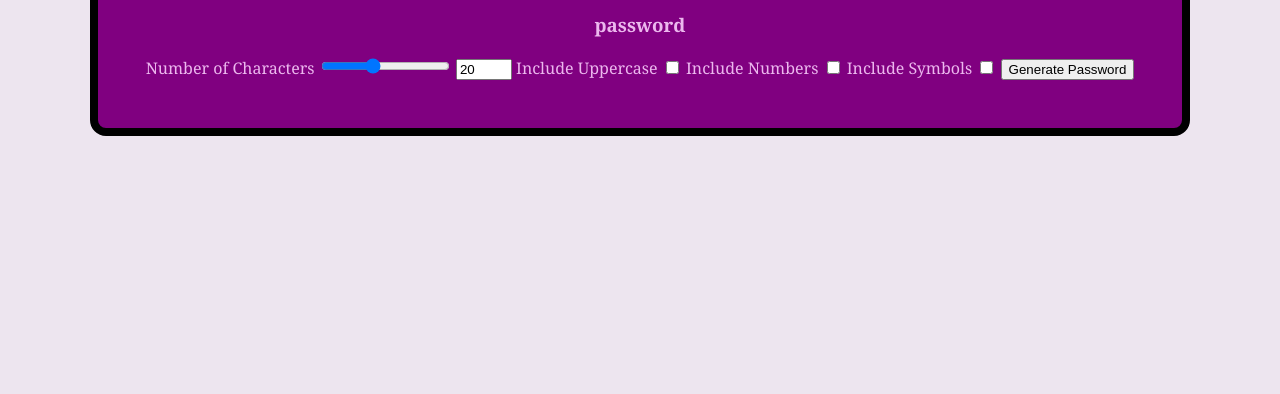
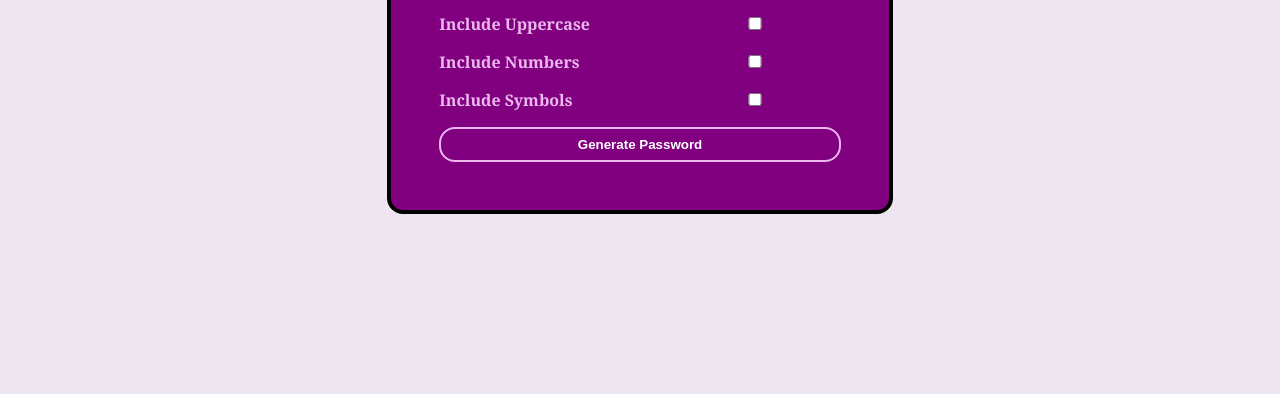
Before and after one commit to latifahmh1/PasswordGenerator, a plain HTML site: page index.html in a window 1280 px wide. Shown: the part 406-800 px from the top of the page. Drawn offline with Linux system fonts and the light colour scheme.

Commit message:
added styling, a button, and pointer

```diff
--- a/index.html
+++ b/index.html
@@ -11,14 +11,19 @@
 <body>
 
     <div class="container">
-        <h1>Password Generator</h1>
-        <h3>password</h3>
+        <h1 class="title">Password Generator</h1>
+        <h3 class="password-display">password</h3>
 
-            <form>
+            <form class="form">
 
                 <label for="characterAmountNumber">Number of Characters</label>
-                <input type="range" min="1" max="50" value="20" id="characterAmountRange">
-                <input type="number" min="1" max="50" value="20" id="characterAmountNumber">
+
+                <div class="character-amount-container">
+
+                    <input type="range" min="1" max="50" value="20" id="characterAmountRange">
+                    <input class="number-input" type="number" min="1" max="50" value="20" id="characterAmountNumber">
+
+                </div>
 
                 <label for="includeUppercase"> Include Uppercase</label>
                 <input type="checkbox" id="includeUppercase">
@@ -29,7 +34,7 @@
                 <label for="includeSymbols"> Include Symbols</label>
                 <input type="checkbox" id="includedUppercase">
 
-                <button type="submit">Generate Password</button>
+                <button type="submit" class="btn">Generate Password</button>
 
             </form>
 
--- a/style.css
+++ b/style.css
@@ -7,7 +7,6 @@ body {
     justify-content: center;
     align-items:center;
     font-family:Georgia, 'Times New Roman', Times, serif;
-
 }
 
 .container {
@@ -15,10 +14,71 @@ body {
     background-color: purple;
     padding: 3rem;
     border-radius: 1rem;
-    border: 8px solid black;
+    border: 4px solid black;
     display:flex;
     justify-content: center;
     align-items: center;
     flex-direction: column;
+}
 
+.form {
+
+    display: grid;
+    grid-template-columns: auto auto;
+    row-gap: 1rem;
+    column-gap: 3rem;
+    justify-content:center;
+    align-items: center;
 }
+
+.title{
+
+    margin: 0;
+    text-align: center;
+}
+
+label{
+
+    font-weight: bold;
+}
+
+.character-amount-container{
+
+    display:flex;
+    align-items: center;
+}
+
+.number-input{
+
+    width: 2rem;
+}
+
+.password-display{
+    background-color: white;
+    color: black;
+    padding: 1rem;
+    border: 2px dashed black;
+    height: 2rem;
+    width: 350px;
+    display: flex;
+    justify-content: center;
+    align-items: center;
+    word-break: break-all;
+    border-radius: .5rem;
+}
+
+.btn{
+
+    grid-column: span 2;
+    background-color: transparent;
+    border: 2px solid rgb(236, 184, 238);
+    color: white;
+    padding: .5rem 1rem;
+    font-weight:bold;
+    cursor: pointer;
+    border-radius: 1rem;
+}
+
+.btn:hover{
+    background-color: #FFFFFF33;
+}
```
